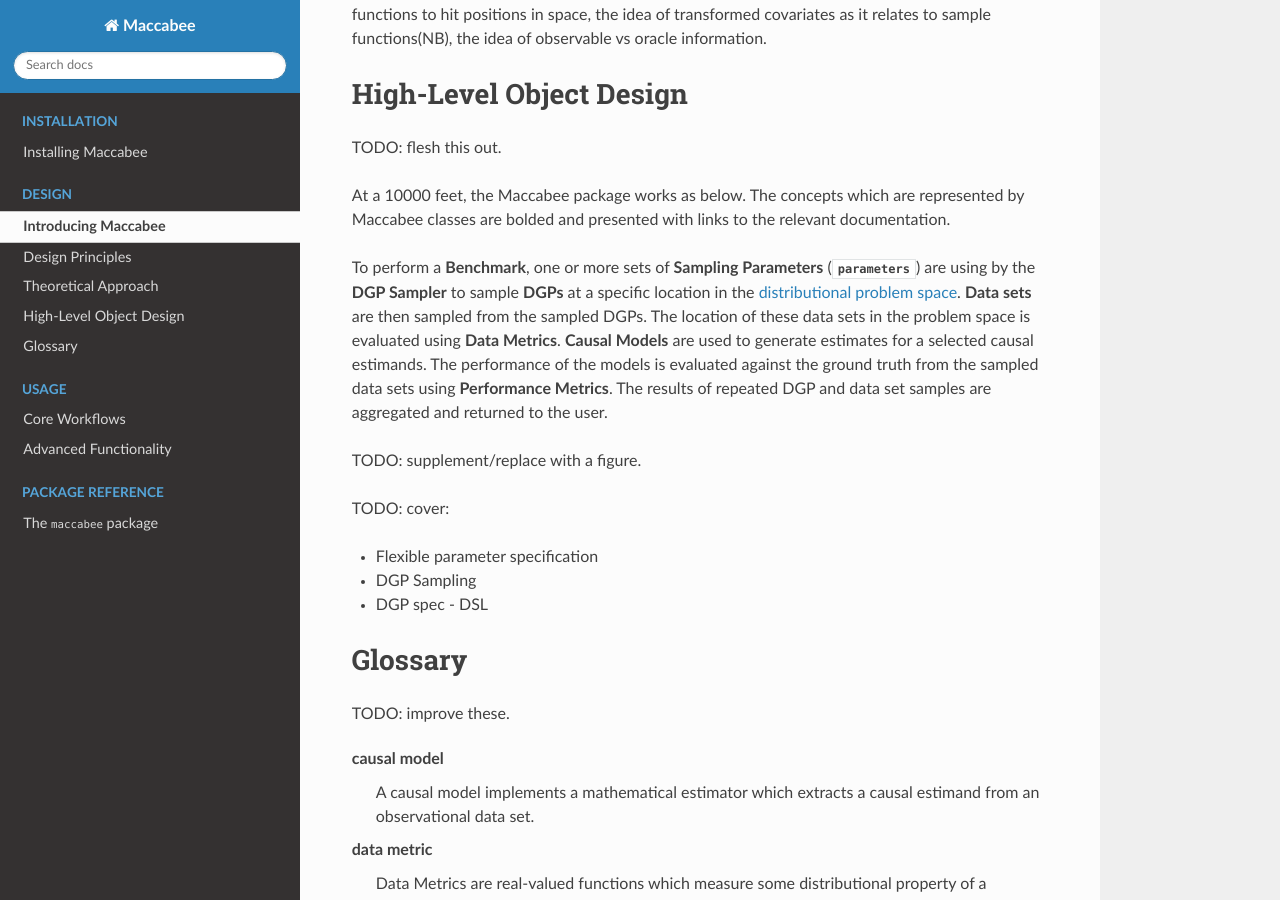
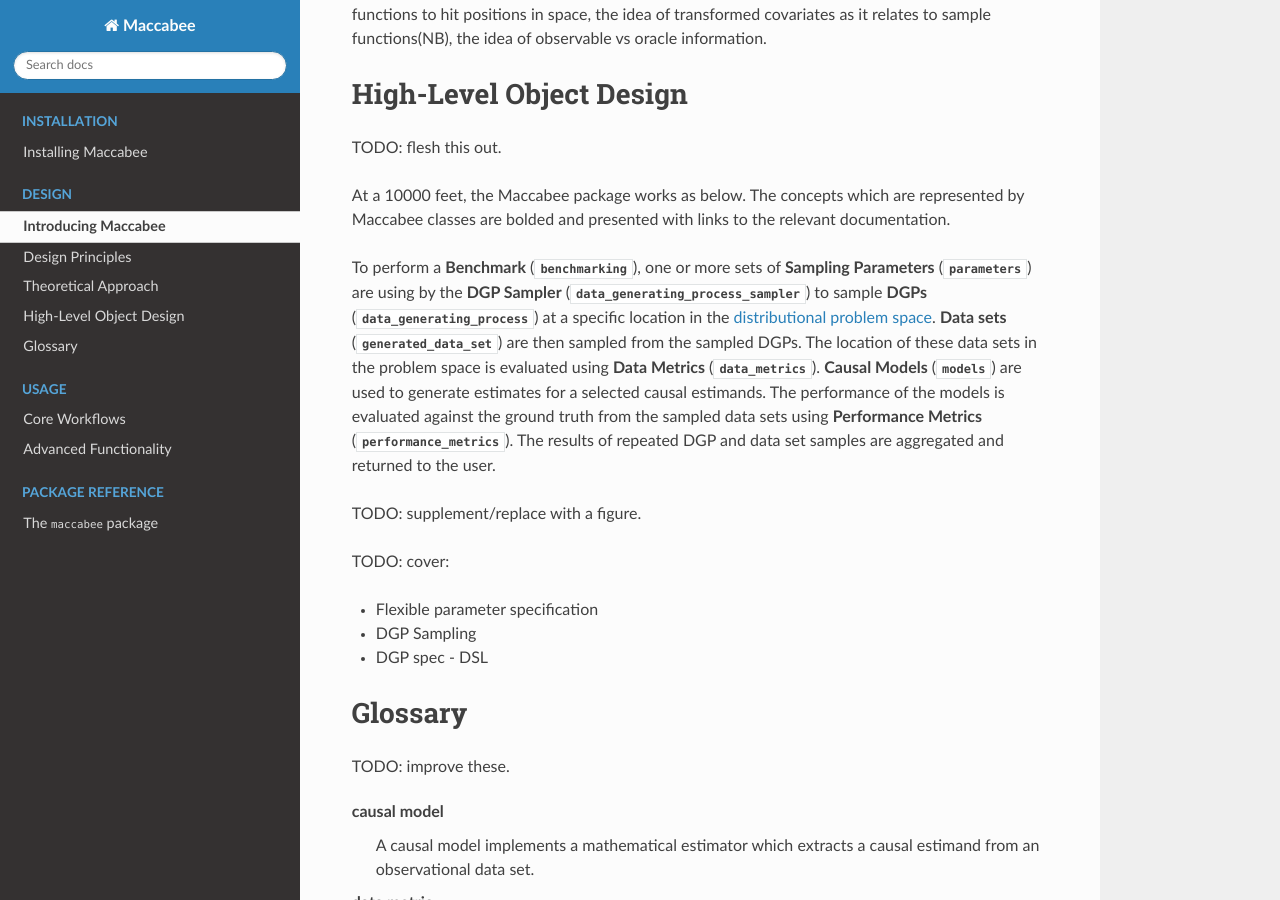
Before and after one commit to JoshBroomberg/Maccabee, a Sphinx documentation site: the page built from Maccabee/docs/source/design.rst, in a window 1280 px wide and 900 px high, scrolled down 1695 px. Built offline with Sphinx 7.4.7 and the Read the Docs theme 2.0.0, drawn with Linux system fonts in a browser that asks for light colours.

Commit message:
tweaked design doc

```diff
--- a/Maccabee/docs/source/design.rst
+++ b/Maccabee/docs/source/design.rst
@@ -40,7 +40,7 @@
 
 At a 10000 feet, the Maccabee package works as below. The concepts which are represented by Maccabee classes are bolded and presented with links to the relevant documentation.
 
-To perform a **Benchmark**, one or more sets of **Sampling Parameters** (:mod:`~maccabee.parameters`) are using by the **DGP Sampler** to sample **DGPs** at a specific location in the :term:`distributional problem space`. **Data sets** are then sampled from the sampled DGPs. The location of these data sets in the problem space is evaluated using **Data Metrics**. **Causal Models** are used to generate estimates for a selected causal estimands. The performance of the models is evaluated against the ground truth from the sampled data sets using **Performance Metrics**. The results of repeated DGP and data set samples are aggregated and returned to the user.
+To perform a **Benchmark** (:mod:`~maccabee.benchmarking`), one or more sets of **Sampling Parameters** (:mod:`~maccabee.parameters`) are using by the **DGP Sampler** (:mod:`~maccabee.data_generation.data_generating_process_sampler`) to sample **DGPs** (:mod:`~maccabee.data_generation.data_generating_process`) at a specific location in the :term:`distributional problem space`. **Data sets** (:mod:`~maccabee.data_generation.generated_data_set`) are then sampled from the sampled DGPs. The location of these data sets in the problem space is evaluated using **Data Metrics** (:mod:`~maccabee.data_analysis.data_metrics`). **Causal Models** (:mod:`~maccabee.modeling.models`) are used to generate estimates for a selected causal estimands. The performance of the models is evaluated against the ground truth from the sampled data sets using **Performance Metrics** (:mod:`~maccabee.modeling.performance_metrics`). The results of repeated DGP and data set samples are aggregated and returned to the user.
 
 TODO: supplement/replace with a figure.
 
```
